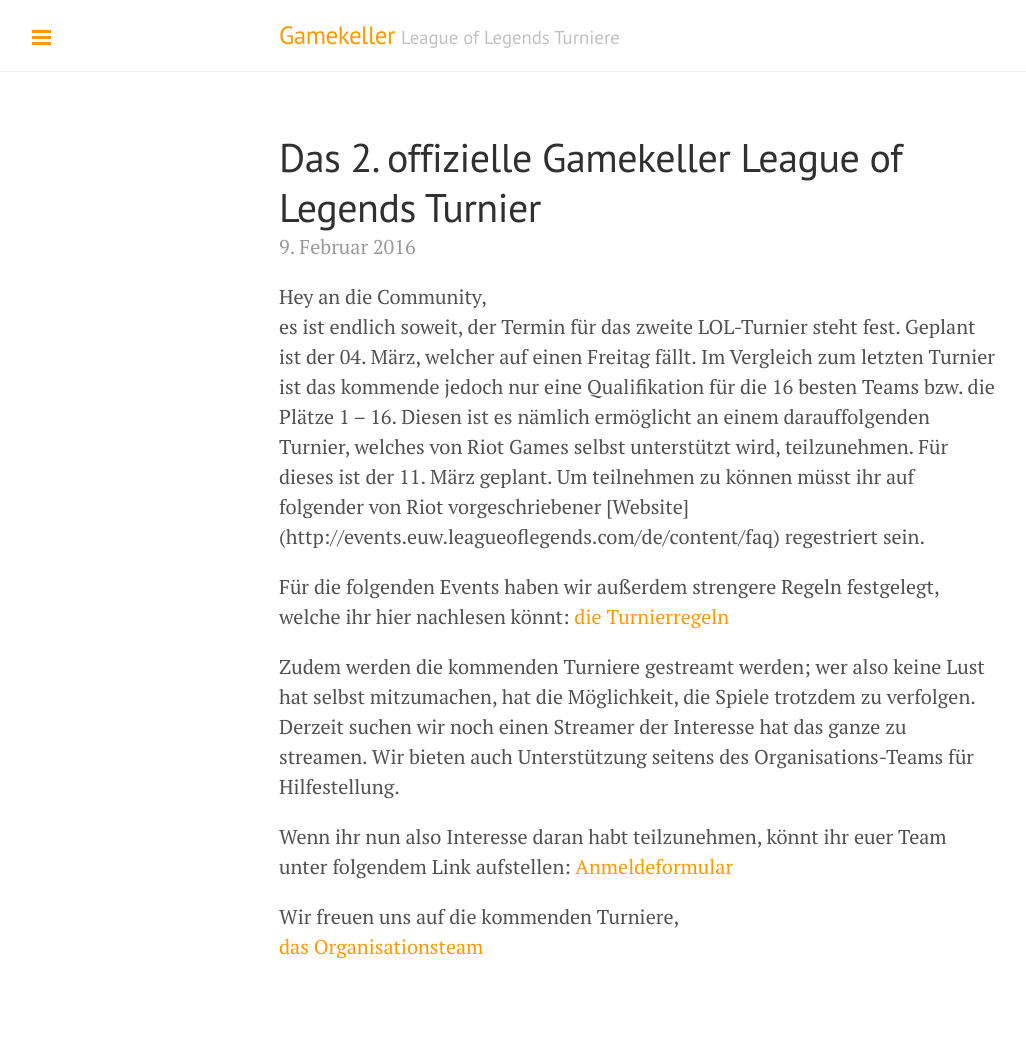
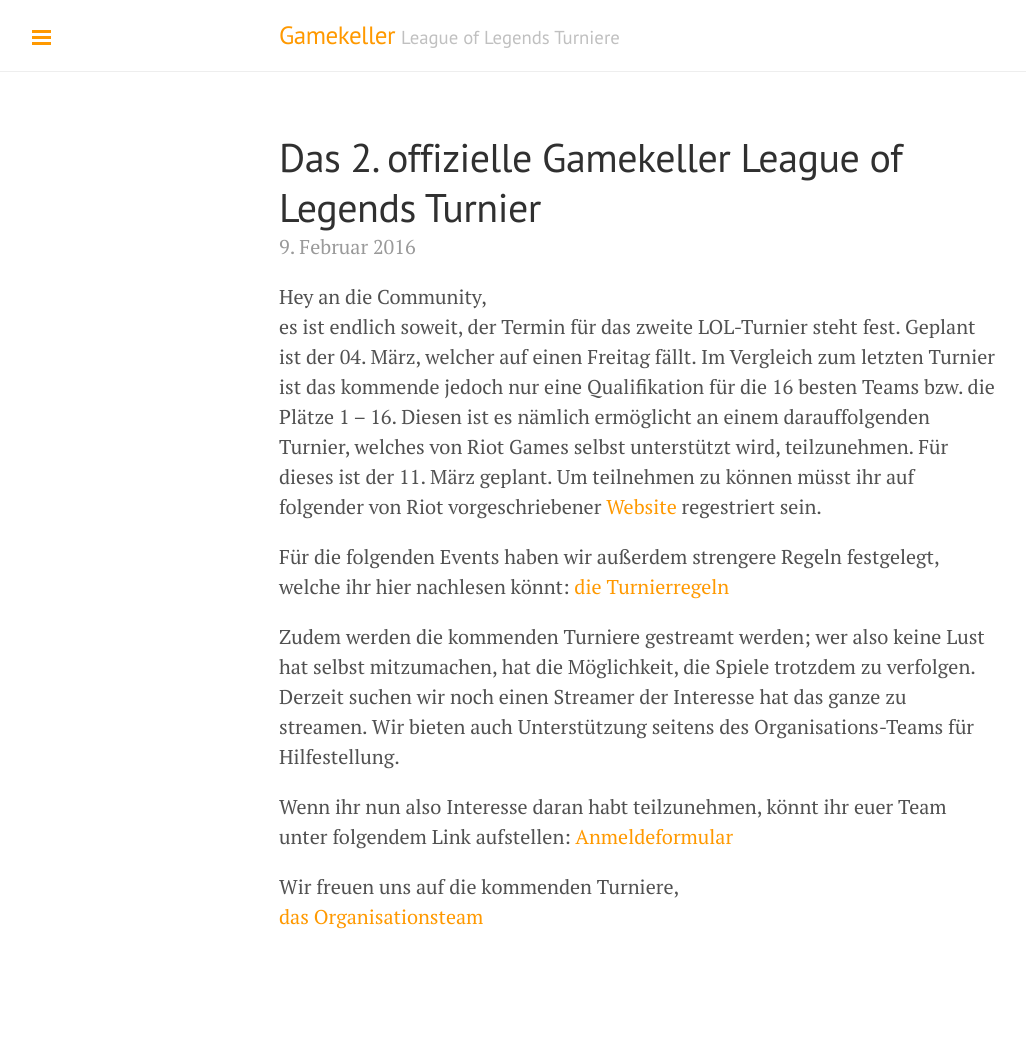
Before and after one commit to gamekeller/League-of-Legends-Turnier-Page, a Jekyll site: the page built from _posts/2016-02-09-2.lol-turnier.md, in a window 1280 px wide. Shown: the whole page, without its empty margins (1-1027 px from the left). Built offline with Jekyll 4.4.1, drawn with Linux system fonts in a browser that asks for light colours; after the commit the page ends 1012 px from its top, so only the background shows below that; some of the changed lines change nothing that is shown.

Commit message:
Update 2016-02-09-2.lol-turnier.md

```diff
--- a/_posts/2016-02-09-2.lol-turnier.md
+++ b/_posts/2016-02-09-2.lol-turnier.md
@@ -4,10 +4,10 @@
 ---
 
 Hey an die Community,
-es ist endlich soweit, der Termin für das zweite LOL-Turnier steht fest. Geplant ist der 04. März, welcher auf einen Freitag fällt. Im Vergleich zum letzten Turnier ist das kommende jedoch nur eine Qualifikation für die 16 besten Teams bzw. die Plätze 1 – 16. Diesen ist es nämlich ermöglicht an einem darauffolgenden Turnier, welches von Riot Games selbst unterstützt wird, teilzunehmen. Für dieses ist der 11. März geplant. Um teilnehmen zu können müsst ihr auf folgender von Riot vorgeschriebener [Website] (http://events.euw.leagueoflegends.com/de/content/faq) regestriert sein.
+es ist endlich soweit, der Termin für das zweite LOL-Turnier steht fest. Geplant ist der 04. März, welcher auf einen Freitag fällt. Im Vergleich zum letzten Turnier ist das kommende jedoch nur eine Qualifikation für die 16 besten Teams bzw. die Plätze 1 – 16. Diesen ist es nämlich ermöglicht an einem darauffolgenden Turnier, welches von Riot Games selbst unterstützt wird, teilzunehmen. Für dieses ist der 11. März geplant. Um teilnehmen zu können müsst ihr auf folgender von Riot vorgeschriebener [Website](http://events.euw.leagueoflegends.com/de/content/faq)  regestriert sein.
 
 Für die folgenden Events haben wir außerdem strengere Regeln festgelegt, welche ihr hier nachlesen könnt:
-[die Turnierregeln](http://bit.ly/1S56oDs)
+[die Turnierregeln](http://lol.gamekeller.net/turnierregeln/)
 
 Zudem werden die kommenden Turniere gestreamt werden; wer also keine Lust hat selbst mitzumachen, hat die Möglichkeit, die Spiele  trotzdem zu verfolgen.
 Derzeit suchen wir noch einen Streamer der Interesse hat das ganze zu streamen. Wir bieten auch Unterstützung seitens des Organisations-Teams für Hilfestellung.
```
